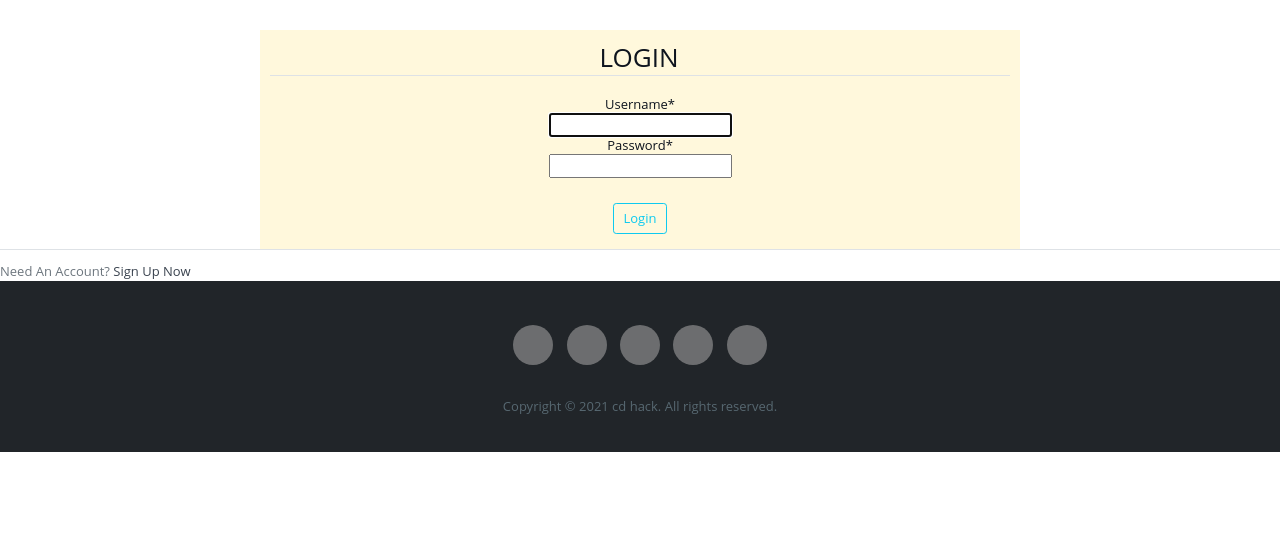
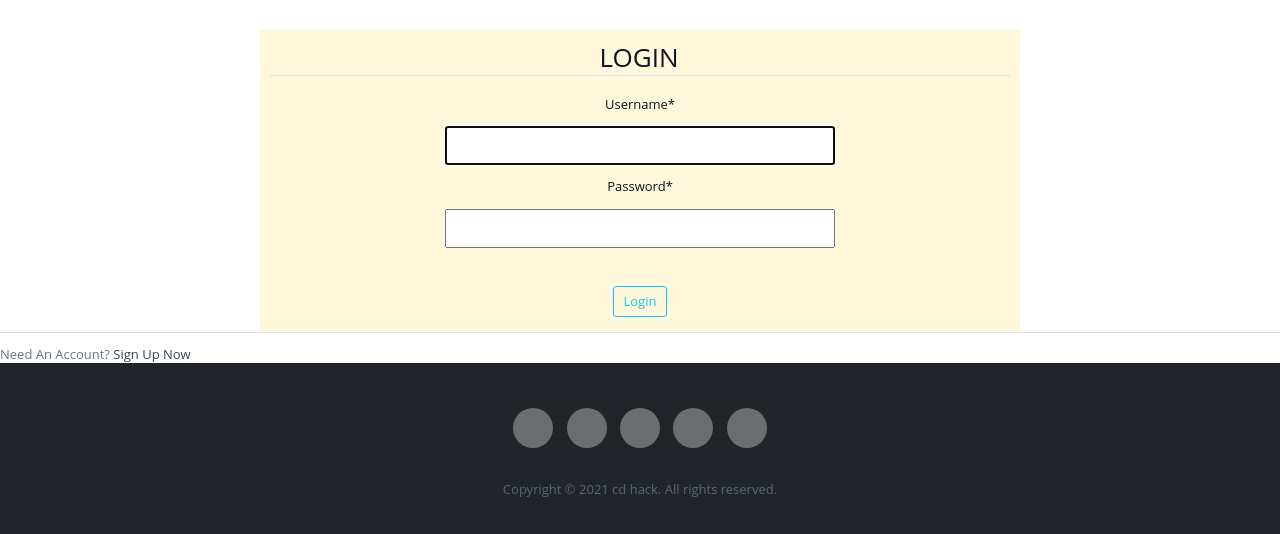
Before and after one commit to cd-hack/CloudFolio, a Django app: page /login/ in a window 1280 px wide. Shown: the part 124-658 px from the top of the page. Run offline with Django 3.2, Linux system fonts and the light colour scheme; some libraries are stand-ins or nearby versions; grey boxes are pictures that could not be loaded.

Commit message:
signup pending

```diff
--- a/wtproj_1/user/templates/user/login.html
+++ b/wtproj_1/user/templates/user/login.html
@@ -2,6 +2,7 @@
 {% load crispy_forms_tags %}
 <!DOCTYPE html>
 <html lang="en">
+
 <head>
     <meta http-equiv="Content-Type" content="text/html; charset=UTF-8">
     <meta name="viewport" content="width=device-width, initial-scale=1">
@@ -23,24 +24,37 @@
     <link rel="stylesheet" id="" href="{% static 'user/css/style.min.css' %}" type="text/css" media="all">
     <link rel="stylesheet" href="{% static 'user/css/employee.css' %}">
     <style>
-      .form-group{
+        .form-group {
             background-color: cornsilk;
             margin-left: 20rem;
             margin-right: 20rem;
             padding: 10px;
             text-align: center;
         }
-      button{
+
+        button {
             margin: 5px;
             padding: 10px;
             color: black;
         }
-      form{
+
+        form {
             margin: auto;
             margin-top: 30px;
         }
+
+        .textinput {
+            height: 3rem;
+            width: 30rem;
+            margin: 1rem;
+        }
+        text-center{
+            text-align: center;
+            margin-left: 100px;
+        }
     </style>
 </head>
+
 <body>
     <header>
         <nav class="navbar navbar-expand-lg navbar-dark bg-dark">
@@ -65,7 +79,9 @@
         <form method="POST">
             {% csrf_token %}
             <fieldset class="form-group">
-              <legend class="border-bottom mb-4"><h3>LOGIN</h3> </legend>
+                <legend class="border-bottom mb-4">
+                    <h3>LOGIN</h3>
+                </legend>
                 {{ form|crispy }}
             </fieldset>
             <div class="form-group">
@@ -114,4 +130,5 @@
         </nav>
     </footer>
 </body>
+
 </html>
```
Lines whose indentation alone changed are shown as unchanged.
